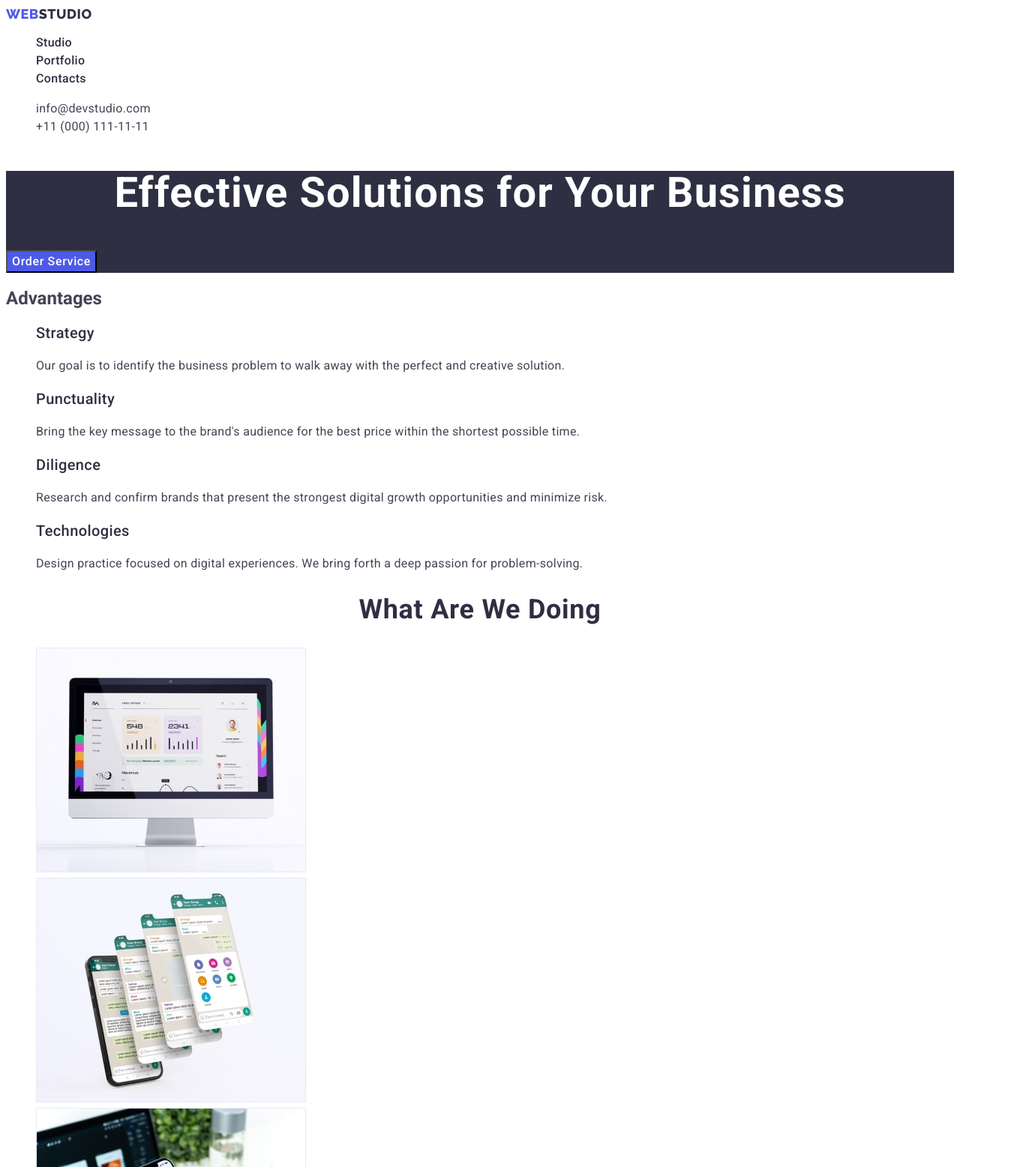
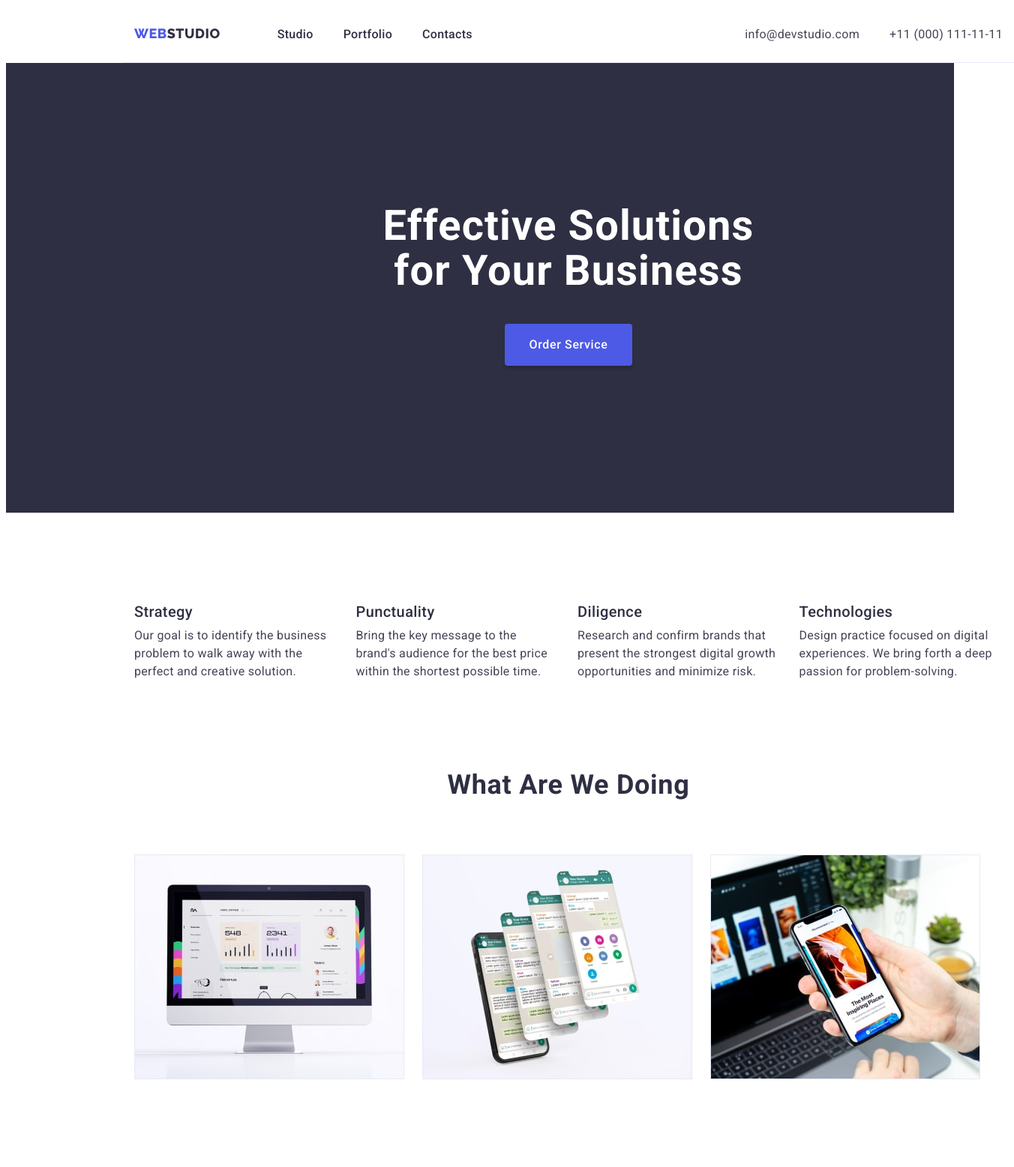
Before and after one commit to St0Lee/goit-markup-hw-02, a plain HTML site: page index.html in a window 1280 px wide. Shown: the top 1557 px of the page at 75% size, 1352 px wide, since content can reach past the window. Drawn offline with Linux system fonts and the light colour scheme.

Commit message:
HW-03-20 (it's HW 3 actually)

```diff
--- a/css/styles.css
+++ b/css/styles.css
@@ -8,6 +8,47 @@
   --accent: #e7e9fc;
   --light: #f4f4fd;
   --white-background: #ffffff;
+}
+/*common*/
+p,
+h1,
+h2,
+h3,
+h4,
+h5,
+h6 {
+  margin: 0;
+}
+
+ul {
+  margin: 0;
+  padding-left: 0%;
+}
+
+img {
+  display: block;
+}
+
+.container {
+  width: 1158px;
+  max-width: 1440px;
+  padding-left: 15px;
+  padding-right: 15px;
+  margin-left: 156px;
+  margin-right: 156px;
+}
+
+.visually-hidden {
+  position: absolute;
+  width: 1px;
+  height: 1px;
+  margin: -1px;
+  border: 0;
+  padding: 0;
+  white-space: nowrap;
+  clip-path: inset(100%);
+  clip: rect(0 0 0 0);
+  overflow: hidden;
 }
 
 body {
@@ -29,7 +70,25 @@ body {
 .link {
   text-decoration: none;
 }
+
 /*Header*/
+
+.header-container {
+  display: flex;
+  align-items: center;
+  border-bottom: 1px solid var(--accent);
+  padding-top: 25.5px;
+  padding-bottom: 25.5px;
+}
+.header-list {
+  display: flex;
+  gap: 40px;
+}
+.header-navigation {
+  display: flex;
+  gap: 76px;
+}
+
 .header-logo {
   color: var(--primary-brand);
   font-family: "Raleway", sans-serif;
@@ -67,6 +126,13 @@ body {
 }
 .address-main {
   font-style: normal;
+  display: flex;
+  margin-left: auto;
+}
+
+.address-list {
+  display: flex;
+  gap: 40px;
 }
 
 .address-contacts {
@@ -86,11 +152,14 @@ body {
 
 .order-service-section {
   background-color: var(--dark);
+  height: 600px;
 }
 
 /*Footer*/
 .footer-section {
   background-color: var(--dark);
+  padding-top: 101.5px;
+  padding-bottom: 100px;
 }
 
 .footer-logo {
@@ -115,15 +184,22 @@ body {
   font-size: 16px;
   line-height: 1.5;
   letter-spacing: 0.02em;
+  max-width: 264px;
+  margin-top: 16px;
 }
 
 /*Studio*/
+
 .order-service-title {
   color: var(--white-background);
   font-size: 56px;
   line-height: 1.07;
   letter-spacing: 0.02em;
   text-align: center;
+  max-width: 496px;
+  padding-top: 188px;
+  padding-bottom: 40px;
+  margin: 0 auto;
 }
 
 .order-service-button {
@@ -135,6 +211,12 @@ body {
   letter-spacing: 0.04em;
   background: var(--primary-brand);
   cursor: pointer;
+  padding: 16px 32px;
+  border-radius: 4px;
+  border: none;
+  box-shadow: 0px 4px 4px 0px rgba(0, 0, 0, 0.15);
+  display: block;
+  margin: 0 auto;
 }
 
 .order-service-button:hover {
@@ -153,12 +235,26 @@ body {
   letter-spacing: 0.04em;
 }
 
+.advantages-section {
+  padding-top: 120px;
+}
+
+.advantages-list {
+  display: flex;
+  gap: 24px;
+}
+
+.advantages-item {
+  width: calc((100% - 3 * 24px) / 4);
+}
+
 .advantages-subtitle {
   color: var(--dark);
   font-size: 20px;
   font-weight: 500;
   line-height: 1.2;
   letter-spacing: 0.02em;
+  margin-bottom: 8px;
 }
 
 .advantages-text {
@@ -169,6 +265,11 @@ body {
   font-weight: 400;
 }
 
+.services-section {
+  padding-top: 120px;
+  padding-bottom: 120px;
+}
+
 .services-title {
   color: var(--dark);
   font-size: 36px;
@@ -176,6 +277,16 @@ body {
   letter-spacing: 0.02em;
   text-transform: capitalize;
   text-align: center;
+  padding-bottom: 72px;
+}
+
+.services-list {
+  display: flex;
+  gap: 24px;
+}
+
+.services-item {
+  width: calc((100% - 2 * 24) / 3);
 }
 
 .services-image {
@@ -184,7 +295,14 @@ body {
 
 .team-section {
   background-color: #f4f4fd;
+  padding-bottom: 120px;
 }
+
+.team-list {
+  display: flex;
+  gap: 24px;
+}
+
 .team-title {
   color: var(--dark);
   font-size: 36px;
@@ -192,10 +310,20 @@ body {
   letter-spacing: 0.02em;
   text-transform: capitalize;
   text-align: center;
+  padding-top: 120px;
+  padding-bottom: 72px;
 }
 
 .team-item {
   background-color: #ffffff;
+}
+
+.team-image {
+  border-radius: 0px 0px 4px 4px;
+  background: var(--white, #fff);
+  box-shadow: 0px 2px 1px 0px rgba(46, 47, 66, 0.08),
+    0px 1px 1px 0px rgba(46, 47, 66, 0.16),
+    0px 1px 6px 0px rgba(46, 47, 66, 0.08);
 }
 
 .team-name {
@@ -204,6 +332,9 @@ body {
   font-weight: 500;
   line-height: 1.2;
   letter-spacing: 0.02em;
+  margin-bottom: 8px;
+  padding-top: 32px;
+  text-align: center;
 }
 
 .team-text {
@@ -212,6 +343,8 @@ body {
   line-height: 1.5;
   letter-spacing: 0.02em;
   font-weight: 400;
+  padding-bottom: 32px;
+  text-align: center;
 }
 
 /*Portfolio*/
@@ -251,6 +384,10 @@ body {
 
 /*portfolio-images*/
 
+img {
+  display: block;
+}
+
 .portfolio-picture-title {
   color: var(--dark);
   font-family: "Roboto", sans-serif;
--- a/index.html
+++ b/index.html
@@ -14,11 +14,12 @@
   </head>
   <body>
     <header>
+      <div class="container header-container">
         <nav class="header-navigation">
           <a class="header-logo link" href="./index.html"
             >Web<span class="header-logo-studio">Studio</span></a
           >
-        <ul class="list">
+          <ul class="list header-list">
             <li class="header-item">
               <a class="header-link link" href="./index.html">Studio</a>
             </li>
@@ -31,7 +32,7 @@
           </ul>
         </nav>
         <address class="address-main">
-        <ul class="list">
+          <ul class="list address-list">
             <li class="address-item">
               <a class="address-contacts link" href="mailto:info@devstudio.com"
                 >info@devstudio.com</a
@@ -44,25 +45,29 @@
             </li>
           </ul>
         </address>
+      </div>
     </header>
 
     <main>
       <section class="order-service-section">
+        <div class="container">
           <h1 class="order-service-title">
             Effective Solutions for Your Business
           </h1>
           <button class="order-service-button" type="button">
             <span class="text-button">Order Service</span>
           </button>
+        </div>
       </section>
       <section class="advantages-section">
-        <h2 class="advantages-title">Advantages</h2>
-        <ul class="list">
+        <div class="container">
+          <h2 class="visually-hidden advantages-title">Advantages</h2>
+          <ul class="list advantages-list">
             <li class="advantages-item">
               <h3 class="advantages-subtitle">Strategy</h3>
               <p class="advantages-text">
-              Our goal is to identify the business problem to walk away with the
-              perfect and creative solution.
+                Our goal is to identify the business problem to walk away with
+                the perfect and creative solution.
               </p>
             </li>
             <li class="advantages-item">
@@ -87,10 +92,12 @@
               </p>
             </li>
           </ul>
+        </div>
       </section>
       <section class="services-section">
+        <div class="container">
           <h2 class="services-title">What are we doing</h2>
-        <ul class="list">
+          <ul class="list services-list">
             <li class="services-item">
               <img
                 class="services-image"
@@ -119,10 +126,12 @@
               />
             </li>
           </ul>
+        </div>
       </section>
       <section class="team-section">
+        <div class="container">
           <h2 class="team-title">Our Team</h2>
-        <ul class="list">
+          <ul class="list team-list">
             <li class="team-item">
               <img
                 class="team-image"
@@ -168,17 +177,20 @@
               <p class="team-text">UI Designer</p>
             </li>
           </ul>
+        </div>
       </section>
     </main>
 
     <footer class="footer-section">
+      <div class="container">
         <a class="footer-logo link" href="./index.html"
           >Web<span class="footer-logo-studio">Studio</span></a
         >
         <p class="footer-text">
-        Increase the flow of customers and sales for your business with digital
-        marketing & growth solutions.
+          Increase the flow of customers and sales for your business with
+          digital marketing & growth solutions.
         </p>
+      </div>
     </footer>
   </body>
 </html>
```
Also changed, not shown: portfolio.html (+21 -6 lines). Lines whose indentation alone changed are shown as unchanged.
